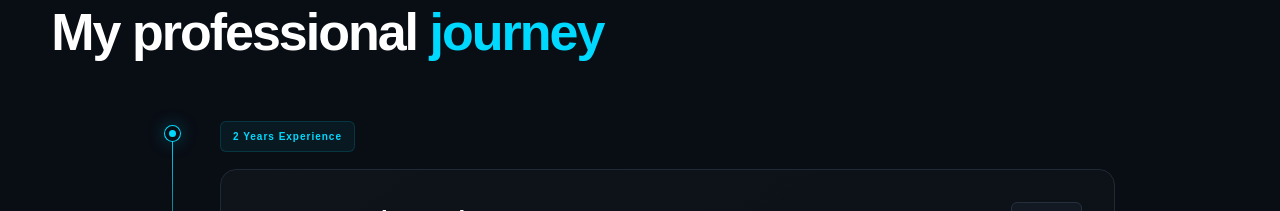
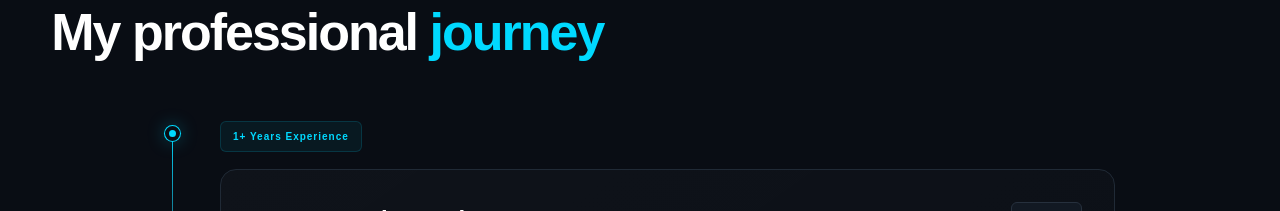
Before and after one commit to itsritesh02/Portfolio, a React (Vite) app in the folder client/: page / in a window 1280 px wide. Shown: the part 2480-2691 px from the top of the page. Built offline with nearby package versions, Linux system fonts and the light colour scheme.

Commit message:
Experience.jsx

```diff
--- a/client/src/sections/Experience.jsx
+++ b/client/src/sections/Experience.jsx
@@ -18,7 +18,7 @@ const Experience = () => {
             <div className="experience-dot"></div>
 
             <div className="experience-date">
-              2 Years Experience
+              1+ Years Experience
             </div>
 
             <div className="experience-content">
```
